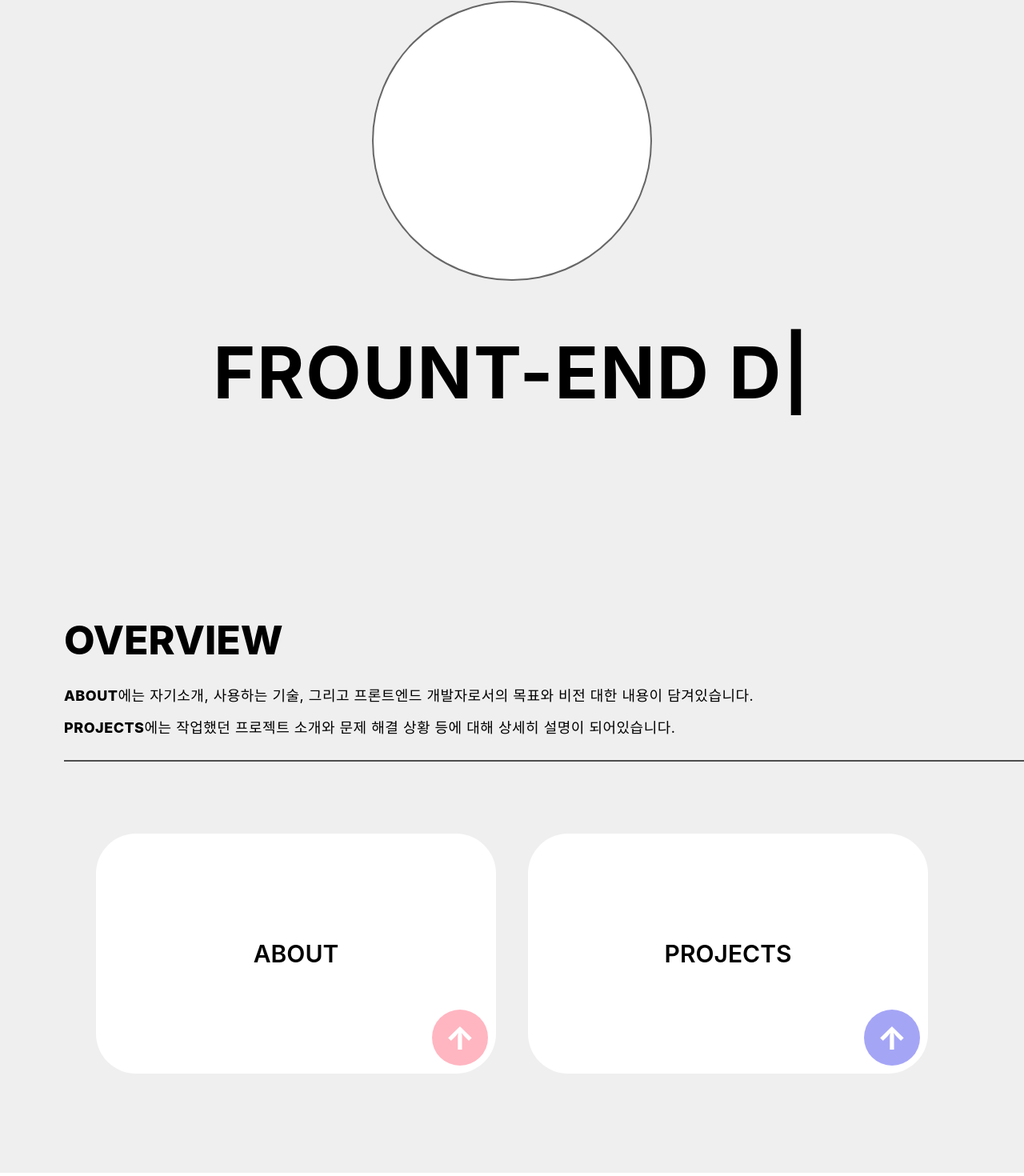
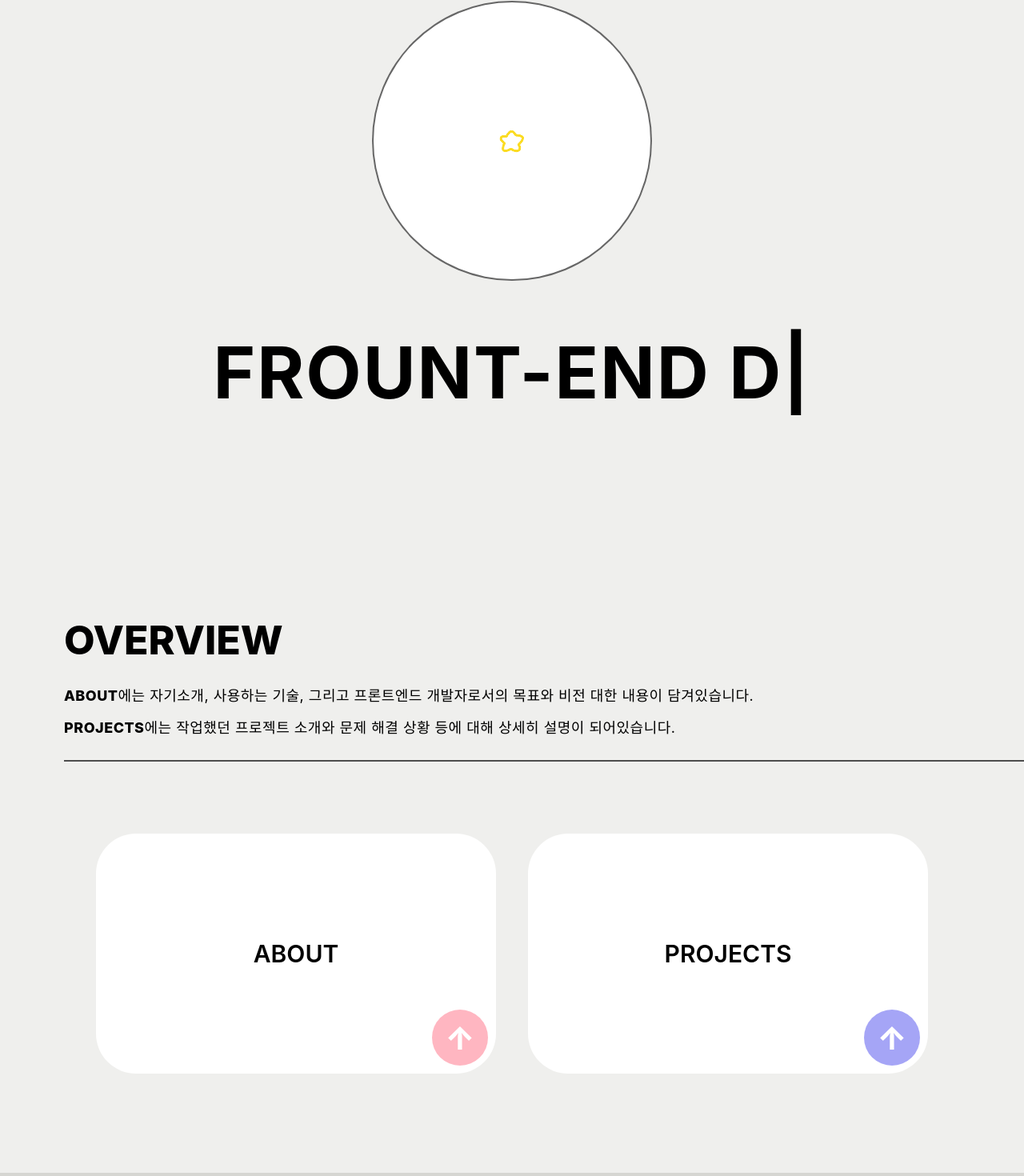
Before and after one commit to jizero1/react-portfolio3, a React (Create React App) app: page / in a window 1280 px wide. Shown: the part 134-1604 px from the top of the page at 80% size. Built offline with nearby package versions, Linux system fonts and the light colour scheme.

Commit message:
home화면 이미지가 3초간격으로 교체되며, nextIndex가 0이되면 반복을 중지 설정

```diff
--- a/src/App.css
+++ b/src/App.css
@@ -4,7 +4,9 @@
   justify-content: center;
   align-items: center;
 }
-
+.common-background {
+  background-color: rgb(239, 239, 237);
+}
 a {
   text-decoration: none;
 }
--- a/src/App.js
+++ b/src/App.js
@@ -7,6 +7,9 @@ import Project from './pages/Project/Project';
 import Menu from './pages/Menu/Menu';
 import { Provider } from 'react-redux';
 import store from './store';
+import Footer from './Footer.js';
+// import './Footer.css';
+
 
 const PageLogo = () => {
   const location = useLocation();
@@ -76,7 +79,11 @@ const MenuIcon = () => {
   );
 }
 
+
+
 function App() {
+
+
   return (
     <Provider store={store}>
       <Router>
@@ -88,6 +95,8 @@ function App() {
           <Route path="/project" element={<Project />} />
           <Route path="/menu" element={<Menu />} />
         </Routes>
+        {/* ++++++++++++++++++ 현재 경로가 menu일경우, Footer은 표시하지 않음!  */}
+        <Footer/>
       </Router>
     </Provider>
   );
--- /dev/null
+++ b/src/Footer.css
@@ -0,0 +1,8 @@
+
+.footer {
+    width: 100%;
+    height: 70px;
+    background-color: rgb(214, 214, 210);
+    /* position: fixed;
+    bottom: 0px; */
+  }
--- /dev/null
+++ b/src/Footer.js
@@ -0,0 +1,11 @@
+import './Footer.css';
+
+const Footer = () => {
+    return (
+      <div className="footer common-flex">
+          <p>2025.03 CHOI JIYOUNG PORTFOLIO</p>
+      </div>
+    )
+  }
+
+  export default Footer;
--- a/src/pages/About/About.js
+++ b/src/pages/About/About.js
@@ -3,7 +3,7 @@ import './About.css';
 
 const About = () => {
     return (
-        <div>
+        <div className="common-background">
             About화면 입니다.
         </div>
     )
--- a/src/pages/Home/Home.css
+++ b/src/pages/Home/Home.css
@@ -47,7 +47,7 @@
 .home-container{
     width: 100vw;
     /* height: 100vh; */
-    background-color: rgb(239, 239, 239);
+    /* background-color: rgb(239, 239, 239); */
     flex-direction: column;
 }
 .home-text-container {
@@ -176,7 +176,7 @@
 .common-info-box:hover .common-info-box-text {
     opacity: 1;
     /* bottom: 0; */
-    transform: translateY(-60px);
+    transform: translateY(-40px);
 }
 .common-info-box:hover .common-info-box-title {
     /* top: 40px; */
@@ -213,7 +213,8 @@
     bottom: 50px;
     opacity: 0;
     transition: transform 0.3s ease-out;
-
+    text-align: center;
+    line-height: 30px;
 }
 .home-info-container {
     width: 100%;
--- a/src/pages/Home/Home.js
+++ b/src/pages/Home/Home.js
@@ -5,6 +5,10 @@ import { Link } from 'react-router-dom';
 import { motion } from "framer-motion";
 import { ReactTyped } from 'react-typed';
 import { FaAngleDown, FaStar, FaArrowUp, FaArrowRight } from "react-icons/fa";
+
+// import cursorStar from './HomeImg/cursorStar.png';
+// import cursorStarEmpty from './HomeImg/cursorStarEmpty.png';
+
 
 // 텍스트 타이핑 효과 컴포넌트
 const TextTyping = ({ text, onComplete }) => {
@@ -30,14 +34,49 @@ const HomeText = () => {
         setScrollIcon(true); // 마지막 텍스트까지 출력되면 스크롤아이콘 띄우기
     }
 
-    const text = [
-        "HELLO, I'M JIYOUNG",
-        "FRONT-END DEVELOPER",
-        "VIEW MY PORTFOLIO"
+
+
+    const imgSrc = [
+        './images/cursor-star.png',
+        './images/cursorStarEmpty.png',
+        './images/cursor-star.png'
     ]
+    const [homeImg, setHomeImg] = useState(imgSrc[0]); // 초기 이미지
+    const [homeImgIndex, setHomeImgIndex] = useState(0); // 이미지 인덱스 상태 추가
+
+    useEffect(() => {
+        // 3초마다 이미지가 변경됨.
+        const imgInterval = setInterval(() => {
+            setHomeImgIndex((prevIndex) => {
+                // 이전 인덱스를 받아와 prevIndex를 사용해 새로운 인덱스를 계산함.
+                // imgSrc 배열 길이에 맞게 인덱스를 순차적으로 증가시킴.
+                const nextIndex = (prevIndex + 1) % imgSrc.length; // 배열 순환
+
+                console.log(nextIndex);
+                if (nextIndex === 0) {
+                    clearInterval(imgInterval); // nextIndex가 0이면 반복을 중지
+                }
+
+                setHomeImg(imgSrc[nextIndex]); // 새로운 이미지 설정
+                return nextIndex; // 인덱스 업데이트
+
+
+            });
+        }, 3000); // 3초마다 이미지 변경
+        return () => clearInterval(imgInterval); // 컴포넌트 언마운트 시 interval 정리
+    }, []); // 빈 배열 넣으면 처음 마운트될 때만 실행
+
+
+
 return (
     <div className="home-text-container common-flex">
-            <div className="home-circle-box"></div>
+        <div className="home-circle-box common-flex">
+            {/* 텍스트 바뀌는 속도에 맞게 이미지도 교체됨 */}
+            {/* 이미지 경로저장 변수를 만들고, 일정 속도가 지나면 이미지 경로를 변경 */}
+            <img src={homeImg}></img>
+            {/* <TextTyping text={["<img src='./images/cursor-star.png' alt='cursor' />", "<img src='./images/cursorStarEmpty.png' alt='cursor' />",   "<img src='./images/cursor-star.png' alt='cursor' />"]}
+                onComplete={() => handleTypingComplete()}></TextTyping> */}
+        </div>
         <div className="home-text">
             <TextTyping text={["HELLO, I'M JIYOUNG", "FROUNT-END DEVELOPER", "VIEW MY PORTFOLIO"]}
                 onComplete={() => handleTypingComplete()}></TextTyping>
@@ -51,13 +90,7 @@ const HomeText = () => {
 
 const HomeInfo = () => {
 
-    // const [infoHover, setInfoHover] = useState(false);
-    // const handleInfoHover = () => {
-    //     setInfoHover(true);
-    // }
-    // const handleInfoLeave = () => {
-    //     setInfoHover(false);
-    // }
+
     return (
         <div className="home-info-container common-flex">
             <div className="home-info-header">
@@ -72,13 +105,13 @@ const HomeInfo = () => {
                 <Link to="/about">
                     <div className="common-info-box home-info-about common-flex" >
                         <p className="common-info-box-title">ABOUT</p>
-                        <p className="common-info-box-text">자기소개, 사용하는 기술, 프론트엔드 개발자로서 목표와 비전</p>
+                        <p className="common-info-box-text">자기소개, 사용하는 기술 소개 및 <br />프론트엔드 개발자로서 목표와 비전</p>
                     </div>
                 </Link>
                 <Link to="/project">
                     <div className="common-info-box home-info-project common-flex">
                         <p className="common-info-box-title">PROJECTS</p>
-                        <p className="common-info-box-text">프로젝트 소개 및 문제 해결에 대한 설명</p>
+                        <p className="common-info-box-text">작업했던 프로젝트 소개 및 <br /> 문제 해결 상황 등에 대한 설명</p>
                     </div>
                 </Link>
             </div>
@@ -89,7 +122,7 @@ const HomeInfo = () => {
 const Home = () => {
 
     return (
-        <div className="home-container common-flex">
+        <div className="home-container common-flex common-background">
             <HomeText />
             <HomeInfo />
         </div>
--- a/src/pages/Project/Project.js
+++ b/src/pages/Project/Project.js
@@ -3,7 +3,7 @@ import React from 'react';
 
 const Project = () => {
     return (
-        <div>
+        <div className="common-background">
             Project화면 입니다.
         </div>
     )
```
Also changed, not shown: public/images/cursorStarEmpty.png (added). Lines whose indentation alone changed are shown as unchanged.
